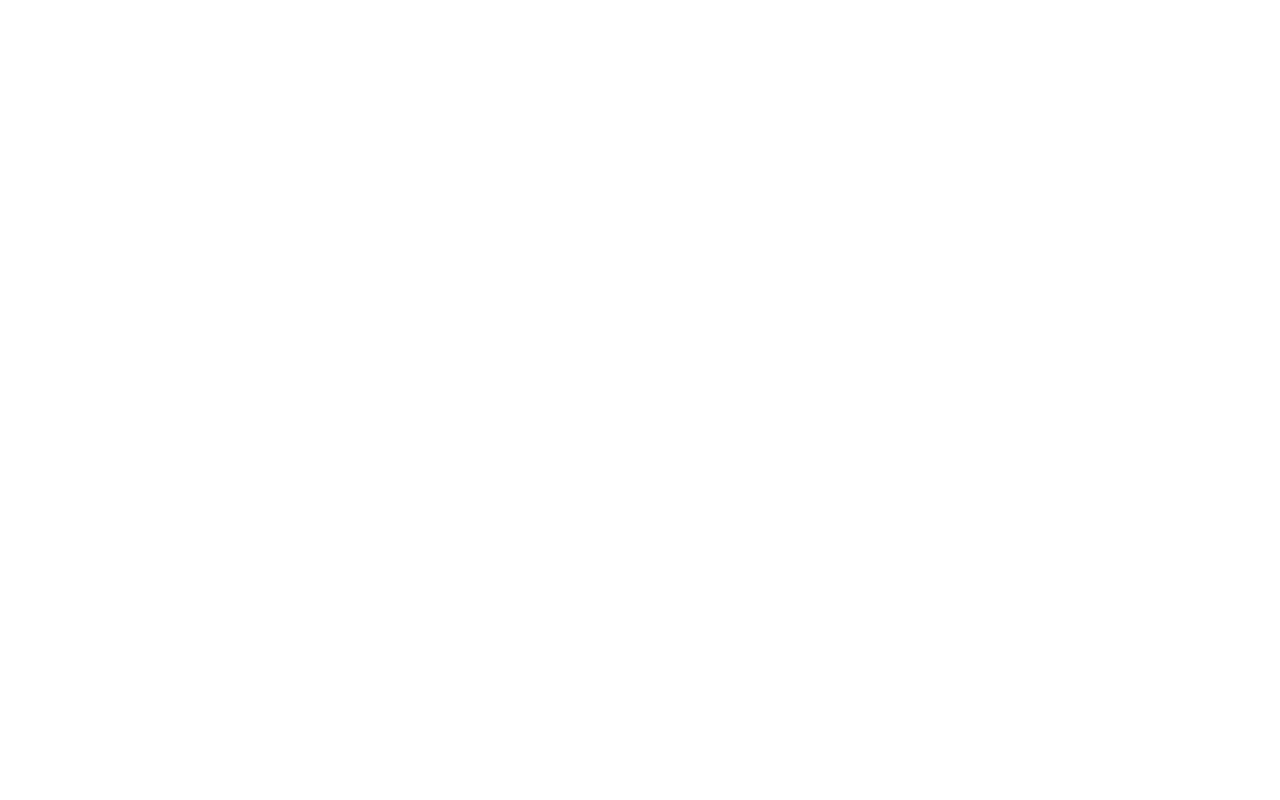
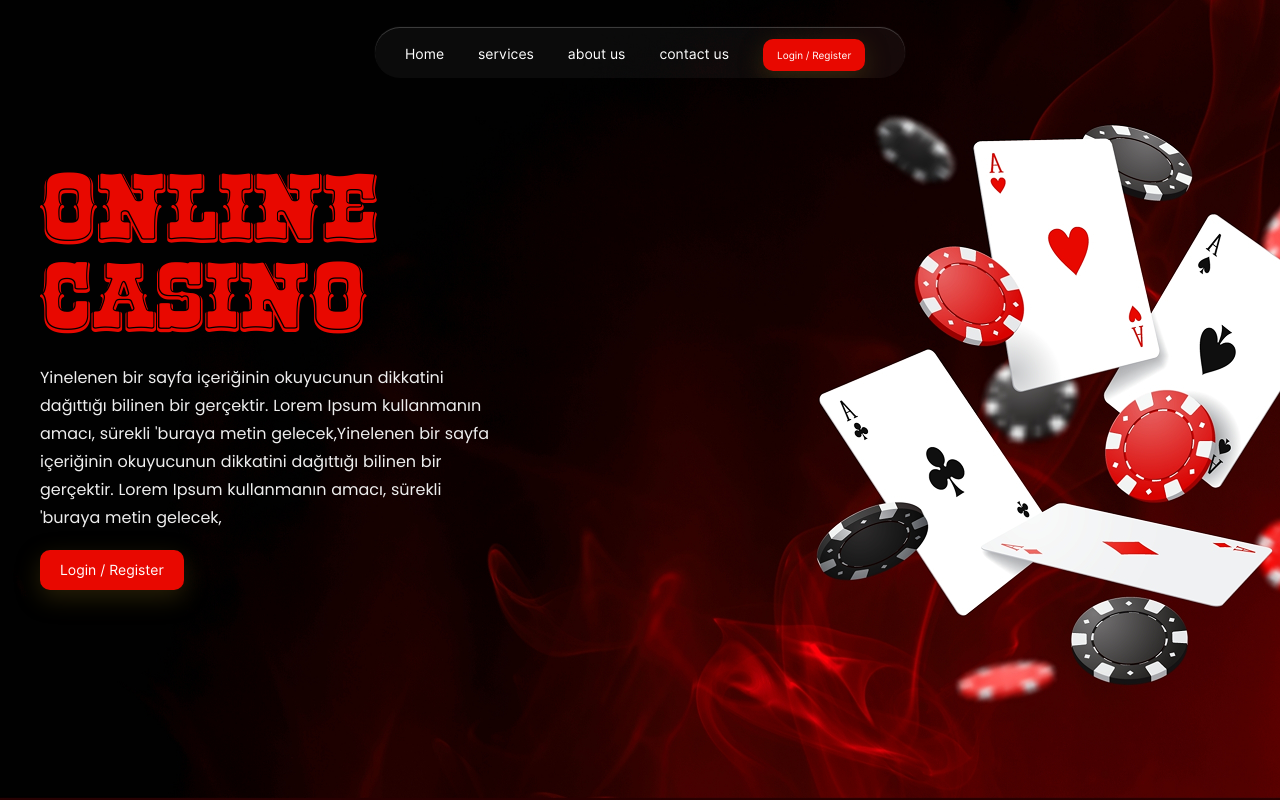
Before and after one commit to ayda-sh/Online-Casino, a plain HTML site: page index.html in a window 1280 px wide. Drawn offline with Linux system fonts and the light colour scheme.

Commit message:
Navbar and header section completed

```diff
--- a/assets/css/style.css
+++ b/assets/css/style.css
@@ -0,0 +1,141 @@
+* {
+    padding: 0;
+    margin: 0;
+    box-sizing: border-box;
+}
+
+:root {
+    --color-red: #E80800;
+    --color-light-gray: #EEEEEE;
+    --color-gray: #B3B3B3;
+    --color-dark-red: #A62E2E;
+    --color-brown: #662424;
+    --color-bright-red: #F13D3D;
+    --color-dark-red: rgba(104, 22, 22, 0.59);
+    --color-orange: #FF5E24;
+    --color-bright-red-2: #FD0101;
+    --color-dark-red-2: #950500;
+    --color-yellow: #FFA200;
+    --color-orange-2: #FF7A00;
+    --color-light-gray-2: #DCDCDC;
+    --color-light-gray-3: #F7F7F7;
+    --color-bg: #21181d;
+}
+
+body {
+    background-color: var(--color-bg);
+    font-family: "Poppins";
+}
+
+@font-face {
+    font-family: "Inter";
+    src: url(../fonts/Inter-Regular.otf);
+}
+
+@font-face {
+    font-family: "Rio Grande";
+    src: url(../fonts/RioGrande.ttf);
+}
+
+@font-face {
+    font-family: "Poppins";
+    src: url(../fonts/Poppins-Regular.ttf);
+}
+
+.container {
+    max-width: 1200px;
+    margin: 0 auto;
+}
+
+li {
+    list-style: none;
+}
+
+a {
+    text-decoration: none;
+}
+
+.navbar {
+    display: flex;
+    justify-content: center;
+    text-align: center;
+    padding-top: 28px;
+    overflow: hidden;
+}
+
+.navbar ul {
+    display: flex;
+    background: #FFFFFF0A;
+    padding: 9px 30px;
+    gap: 34px;
+    border-radius: 100px;
+    box-shadow: 0px -1px 1px rgba(255, 255, 255, 0.26);
+    height: 50px;
+    width: 530px;
+    align-items: center;
+}
+
+.navbar .list-inline .list-item a {
+    color: #fff;
+    font-size: 14px;
+    font-weight: 500;
+    font-family: "Inter";
+}
+
+.navbar .last-item a {
+    background: var(--color-red);
+    padding: 10px 14px;
+    border-radius: 10px;
+    box-shadow: 0px 8px 24.1px 0px #6D56105C;
+    font-size: 10px !important;
+}
+
+.navbar .bars-icon {
+    display: none;
+  }
+
+.header-sec {
+    background-image: url(../images/header-bg.png);
+    background-size: cover;
+    background-repeat: no-repeat;
+    height: 800px;
+}
+
+.main-header {
+    margin-top: 90px;
+}
+
+.main-header .leftside-header {
+    width: 50%;
+}
+
+.main-header .leftside-header h1 {
+    font-size: 99px;
+    line-height: 89px;
+    color: var(--color-red);
+    font-family: "Rio Grande";
+}
+
+.main-header .leftside-header p {
+    color: var(--color-light-gray);
+    font-weight: 300;
+    line-height: 28px;
+    padding-right: 135px;
+    margin: 18px 0;
+
+}
+
+.main-header .leftside-header .btn  {
+    background: var(--color-red);
+    padding: 12px 20px;
+    border-radius: 10px;
+    box-shadow: 0px 8px 24.1px 0px #6D56105C;
+    font-size: 14px;
+    color: #fff;
+    border: none;
+}
+
+.main-header .leftside-header .btn  a {
+    color: #fff;
+    font-family: "Inter";
+}
--- a/assets/js/script.js
+++ b/assets/js/script.js
@@ -0,0 +1,8 @@
+function menu() {
+    const resNav = document.getElementById("navbar");
+    if (resNav.className === "navbar") {
+        resNav.className += " responsive";
+    } else {
+        resNav.className = "navbar";
+    }
+  }
--- a/index.html
+++ b/index.html
@@ -4,9 +4,38 @@
     <meta charset="UTF-8">
     <meta name="viewport" content="width=device-width, initial-scale=1.0">
     <title>Online Casino</title>
+    <link rel="stylesheet" href="https://cdnjs.cloudflare.com/ajax/libs/font-awesome/6.7.2/css/all.min.css">
     <link rel="stylesheet" href="./assets/css/style.css">
 </head>
 <body>
+
+    <header class="header-sec">
+        <div class="container">
+            <nav class="navbar" id="navbar">
+            <ul class="list-inline">
+                <li class="list-item"><a href="#">Home</a></li>
+                <li class="list-item"><a href="#">services</a></li>
+                <li class="list-item"><a href="#">about us</a></li>
+                <li class="list-item"><a href="#">contact us</a></li>
+                <li class="list-item last-item"><a href="#">Login / Register</a></li>
+
+            </ul>
+            </nav>
+
+            <div class="main-header">
+                <div class="leftside-header">
+                    <h1>ONLINE CASINO</h1>
+                    <P>
+                        Yinelenen bir sayfa içeriğinin okuyucunun dikkatini dağıttığı bilinen bir gerçektir. Lorem Ipsum kullanmanın amacı, sürekli 'buraya metin gelecek,Yinelenen bir sayfa içeriğinin okuyucunun dikkatini dağıttığı bilinen bir gerçektir. Lorem Ipsum kullanmanın amacı, sürekli 'buraya metin gelecek,
+                    </P>
+                    <BUtton class="btn">
+                        <a href="">Login / Register</a>
+                    </BUtton>
+                </div>
+                <div class="rightside-header"></div>
+            </div>
+        </div>
+    </header>
 
 
 
```
